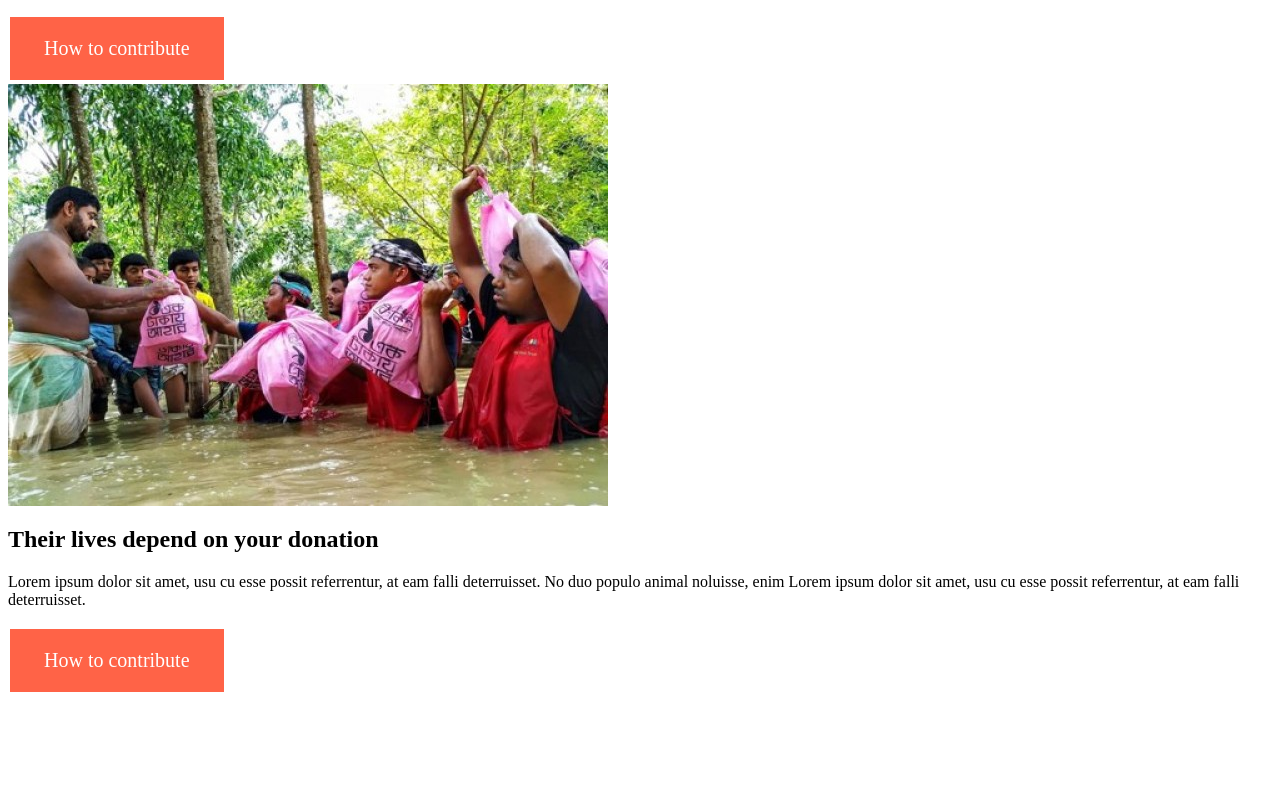
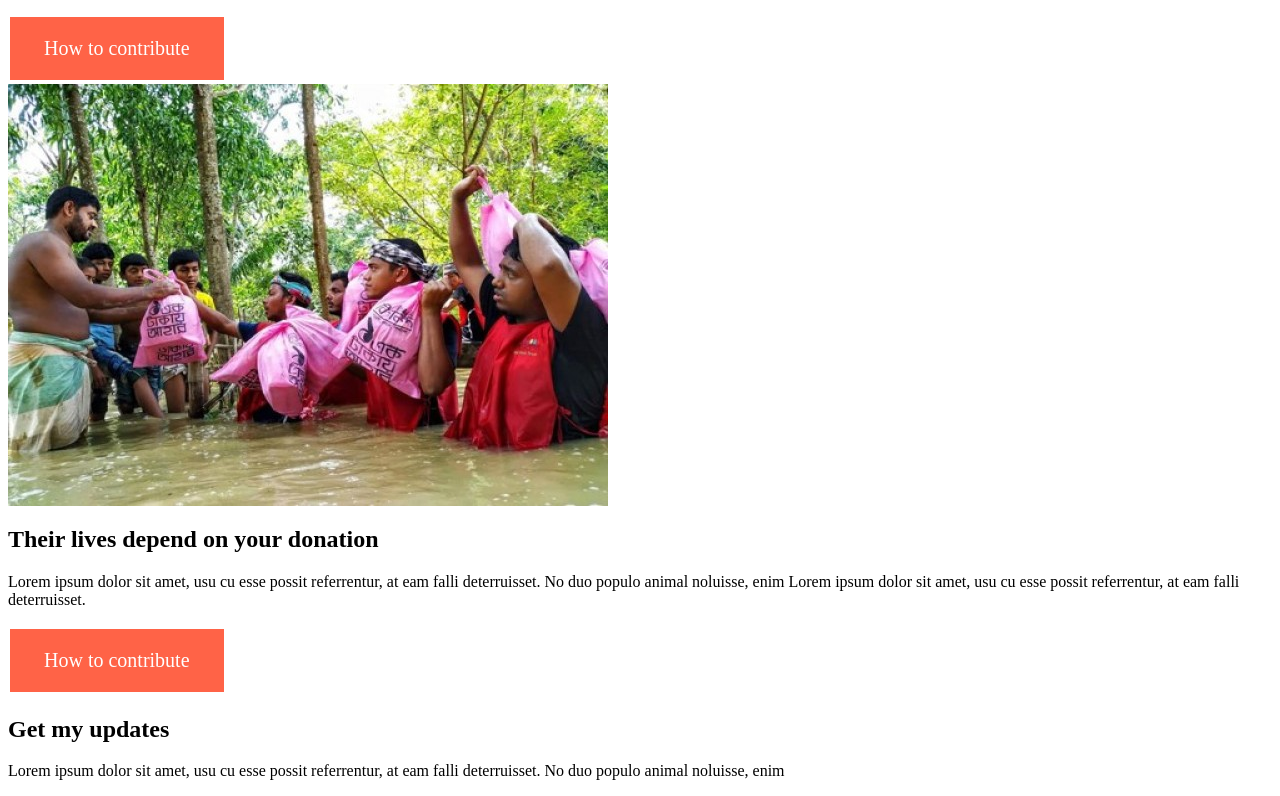
Before and after one commit to Siyamkhan95/donate-today, a plain HTML site: page index.html in a window 1280 px wide. Shown: the part 2368-3164 px from the top of the page. Before the commit the page ends 3072 px from the top, so only its background shows below. Drawn offline with Linux system fonts and the light colour scheme.

Commit message:
get my updates

```diff
--- a/index.html
+++ b/index.html
@@ -142,5 +142,12 @@
                </section>
             </div>
         </section>
+        <section>
+            <div>
+                <h1>Get my updates</h1>
+                <p>Lorem ipsum dolor sit amet, usu cu esse possit referrentur, at eam falli
+                    deterruisset. No duo populo animal noluisse, enim</p>
+            </div>
+        </section>
 </body>
 </html>
```
